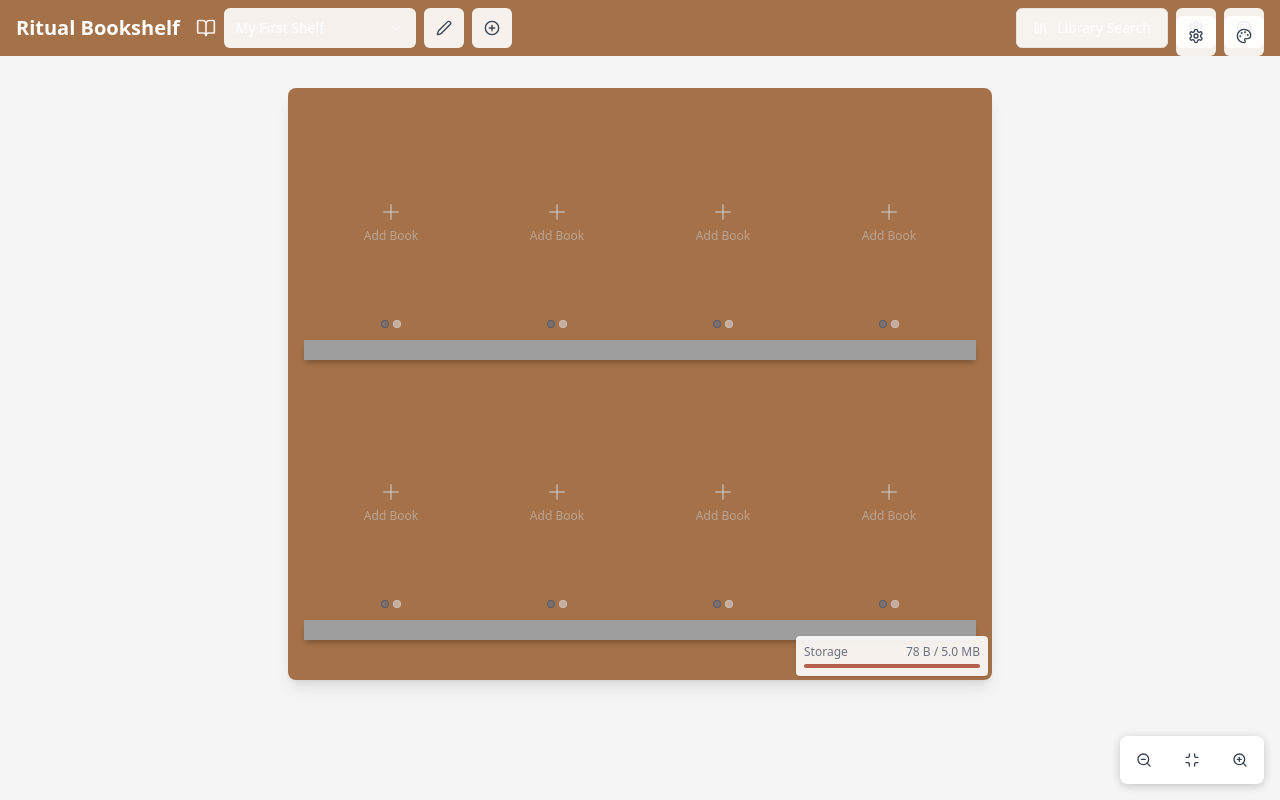
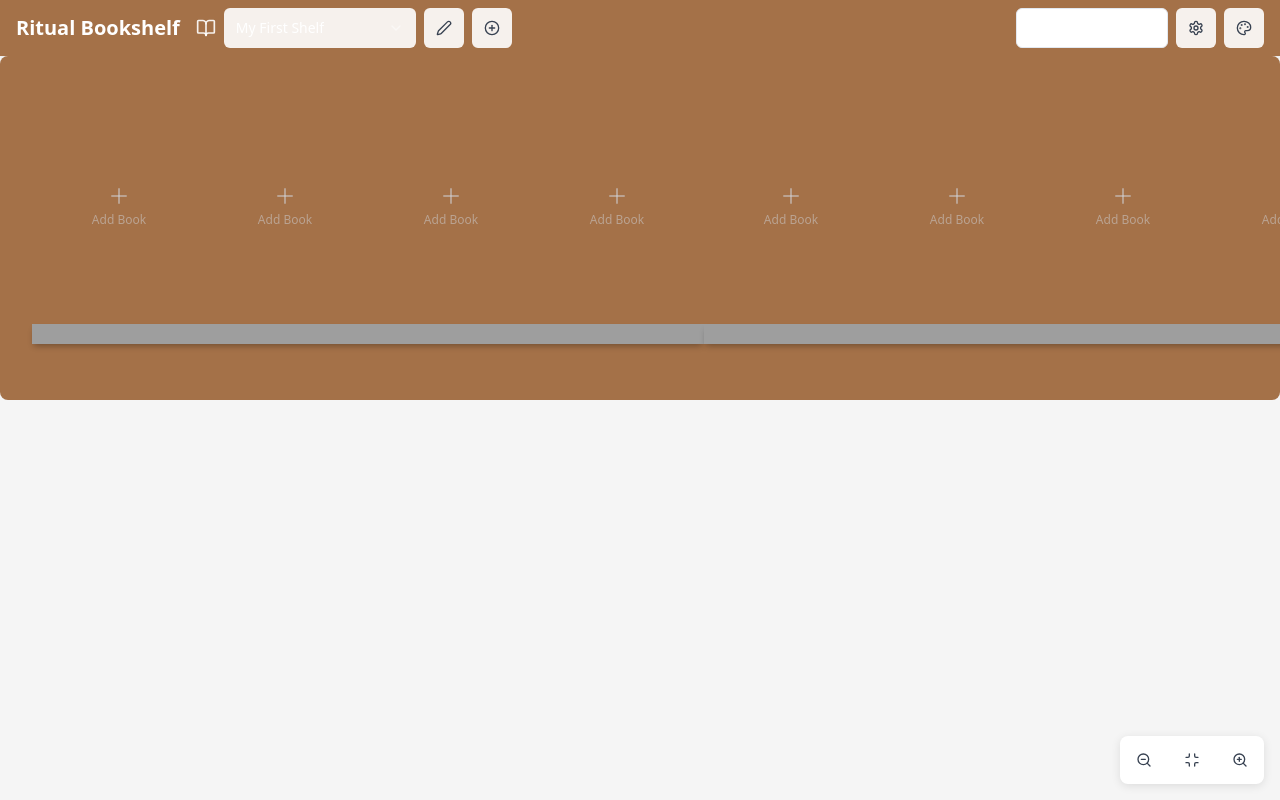
Before and after one commit to hkcm91/ritual-shelf-sticker-book, a React (Vite) app: page / in a window 1280 px wide. Built offline with nearby package versions, Linux system fonts and the light colour scheme; grey boxes are pictures that could not be loaded.

Commit message:
Fix: Customizer options not working properly
Fixes an issue where the customizer options were not functioning as expected.

```diff
--- a/src/components/BookshelfGrid.tsx
+++ b/src/components/BookshelfGrid.tsx
@@ -1,3 +1,52 @@
 
-import BookshelfGrid from './bookshelf/BookshelfGrid';
+import React from 'react';
+import { useBookshelfStore } from '@/store/bookshelfStore';
+import ShelfRow from './bookshelf/ShelfRow';
+
+const BookshelfGrid: React.FC = () => {
+  const { activeShelfId, shelves, container } = useBookshelfStore();
+
+  if (!activeShelfId || !shelves[activeShelfId]) {
+    return <div className="p-4 text-center">No bookshelf selected</div>;
+  }
+
+  const { rows, columns } = shelves[activeShelfId];
+
+  // Apply container customization styles
+  const containerStyles = {
+    backgroundColor: container?.background || '#a47148',
+    backgroundImage: container?.backgroundImage ? `url(${container.backgroundImage})` : 'none',
+    backgroundSize: 'cover',
+    backgroundPosition: 'center',
+    opacity: container?.opacity !== undefined ? container.opacity : 1,
+    borderWidth: `${container?.borderWidth || 0}px`,
+    borderStyle: container?.borderStyle || 'solid',
+    borderColor: container?.borderColor || '#e0e0e0',
+    borderRadius: `${container?.borderRadius || 8}px`,
+    padding: `${container?.padding || 16}px`,
+  };
+
+  return (
+    <div
+      className="w-full h-full overflow-auto"
+      style={containerStyles}
+    >
+      <div
+        className="bookshelf-grid"
+        style={{
+          gridTemplateColumns: `repeat(${columns}, 1fr)`
+        }}
+      >
+        {Array.from({ length: rows }).map((_, rowIndex) => (
+          <ShelfRow
+            key={`row-${rowIndex}`}
+            rowIndex={rowIndex}
+            columns={columns}
+          />
+        ))}
+      </div>
+    </div>
+  );
+};
+
 export default BookshelfGrid;
--- a/src/components/customization/CustomizationContent.tsx
+++ b/src/components/customization/CustomizationContent.tsx
@@ -1,5 +1,5 @@
 
-import React from 'react';
+import React, { useState } from 'react';
 import { Tabs, TabsList, TabsTrigger, TabsContent } from "@/components/ui/tabs";
 import {
   Palette,
@@ -10,7 +10,6 @@ import {
   Layers,
   Brush
 } from "lucide-react";
-import { Button } from "@/components/ui/button";
 import { useBookshelfStore } from "@/store/bookshelfStore";
 
 // Import tab content components
@@ -22,11 +21,11 @@ import HeaderTab from './tabs/HeaderTab';
 import ThemesTab from './tabs/ThemesTab';
 
 const CustomizationContent: React.FC = () => {
-  const { saveCustomization, resetCustomization, activeTheme } = useBookshelfStore();
+  const [activeTab, setActiveTab] = useState('themes');
 
   return (
     <div className="space-y-6">
-      <Tabs defaultValue="themes" className="w-full">
+      <Tabs value={activeTab} onValueChange={setActiveTab} className="w-full">
         <TabsList className="w-full justify-start mb-4 overflow-x-auto">
           <TabsTrigger value="themes" className="flex items-center">
             <Brush className="mr-1 h-4 w-4" /> Themes
--- a/src/components/layout/Header.tsx
+++ b/src/components/layout/Header.tsx
@@ -8,10 +8,22 @@ import ShelfControls from '../ShelfControls';
 import BookSearchDrawer from '../BookSearchDrawer';
 
 const Header: React.FC = () => {
-  const { openCustomizationModal } = useBookshelfStore();
+  const { openCustomizationModal, header } = useBookshelfStore();
+
+  // Apply header customization styles
+  const headerStyles = {
+    backgroundColor: header?.background || '#a47148',
+    backgroundImage: header?.backgroundImage ? `url(${header.backgroundImage})` : 'none',
+    backgroundSize: 'cover',
+    backgroundPosition: 'center',
+    color: header?.textColor || '#ffffff'
+  };
 
   return (
-    <header className="px-4 py-2 flex justify-between items-center shadow-sm">
+    <header
+      className="px-4 py-2 flex justify-between items-center shadow-sm"
+      style={headerStyles}
+    >
       <div className="flex items-center gap-4">
         <h1 className="text-xl font-semibold">Ritual Bookshelf</h1>
 
--- a/src/hooks/useTheme.tsx
+++ b/src/hooks/useTheme.tsx
@@ -5,7 +5,14 @@ import themes, { ThemeName } from '@/themes';
 import { toast } from 'sonner';
 
 export function useTheme() {
-  const { activeTheme, setActiveTheme, page, container, shelfStyling } = useBookshelfStore();
+  const {
+    activeTheme,
+    setActiveTheme,
+    page,
+    container,
+    shelfStyling,
+    header
+  } = useBookshelfStore();
 
   // Apply theme whenever activeTheme changes
   useEffect(() => {
@@ -20,11 +27,6 @@ export function useTheme() {
       if (activeTheme !== 'custom' && activeTheme in themes) {
         const themeKey = activeTheme as keyof typeof themes;
         themeToApply = themes[themeKey];
-      } else if (activeTheme === 'custom') {
-        // For custom theme, we use the current state values
-        // The CSS variables will be applied by the components
-        return;
-      }
 
         // Apply CSS variables to root
         Object.entries(themeToApply.variables).forEach(([key, value]) => {
@@ -42,11 +44,29 @@ export function useTheme() {
             themeToApply.textures.background ? `url(${themeToApply.textures.background})` : 'none'
           );
         }
+      } else if (activeTheme === 'custom') {
+        // For custom theme, we apply the current state values directly
+        document.documentElement.style.setProperty('--page-bg', page?.background || '#f5f5f5');
+        document.documentElement.style.setProperty('--container-bg', container?.background || '#a47148');
+        document.documentElement.style.setProperty('--shelf-color', shelfStyling?.color || '#8B5A2B');
+        document.documentElement.style.setProperty('--header-bg', header?.background || '#a47148');
+        document.documentElement.style.setProperty('--header-text', header?.textColor || '#ffffff');
+
+        // Apply background images
+        document.documentElement.style.setProperty(
+          '--page-bg-image',
+          page?.backgroundImage ? `url(${page.backgroundImage})` : 'none'
+        );
+        document.documentElement.style.setProperty(
+          '--shelf-texture',
+          shelfStyling?.backgroundImage ? `url(${shelfStyling.backgroundImage})` : 'none'
+        );
+      }
     } catch (error) {
       console.error('Error applying theme:', error);
       toast.error('Error applying theme');
     }
-  }, [activeTheme]);
+  }, [activeTheme, page, container, shelfStyling, header]);
 
   // Determine if the current state is a custom theme or matches a predefined theme
   const isCustomTheme = () => {
@@ -65,7 +85,8 @@ export function useTheme() {
       '--page-bg': page?.background || '#f5f5f5',
       '--container-bg': container?.background || '#a47148',
       '--shelf-color': shelfStyling?.color || '#8B5A2B',
-      // Add more variables as needed
+      '--header-bg': header?.background || '#a47148',
+      '--header-text': header?.textColor || '#ffffff',
     },
     textures: {
       shelf: shelfStyling?.backgroundImage || '',
--- a/src/index.css
+++ b/src/index.css
@@ -5,57 +5,65 @@
 
 @layer base {
   :root {
-    --background: 35 30% 95%;
-    --foreground: 20 14.3% 4.1%;
+    /* Base theme variables */
+    --page-bg: #f5f5f5;
+    --container-bg: #a47148;
+    --shelf-color: #8B5A2B;
+    --header-bg: #a47148;
+    --header-text: #ffffff;
+
+    /* Component colors */
+    --background: 0 0% 100%;
+    --foreground: 222.2 84% 4.9%;
 
     --card: 0 0% 100%;
-    --card-foreground: 20 14.3% 4.1%;
+    --card-foreground: 222.2 84% 4.9%;
 
     --popover: 0 0% 100%;
-    --popover-foreground: 20 14.3% 4.1%;
+    --popover-foreground: 222.2 84% 4.9%;
 
-    --primary: 30 60% 50%;
+    --primary: 222.2 47.4% 11.2%;
     --primary-foreground: 210 40% 98%;
 
-    --secondary: 12 40% 50%;
-    --secondary-foreground: 210 40% 98%;
+    --secondary: 210 40% 96.1%;
+    --secondary-foreground: 222.2 47.4% 11.2%;
 
     --muted: 210 40% 96.1%;
     --muted-foreground: 215.4 16.3% 46.9%;
 
-    --accent: 24 67% 50%;
+    --accent: 210 40% 96.1%;
     --accent-foreground: 222.2 47.4% 11.2%;
 
     --destructive: 0 84.2% 60.2%;
     --destructive-foreground: 210 40% 98%;
 
-    --border: 20 5.9% 90%;
-    --input: 20 5.9% 90%;
-    --ring: 24 67% 50%;
+    --border: 214.3 31.8% 91.4%;
+    --input: 214.3 31.8% 91.4%;
+    --ring: 222.2 84% 4.9%;
 
     --radius: 0.5rem;
   }
 
   .dark {
-    --background: 20 14.3% 10.2%;
+    --background: 222.2 84% 4.9%;
     --foreground: 210 40% 98%;
 
-    --card: 20 14.3% 4.1%;
+    --card: 222.2 84% 4.9%;
     --card-foreground: 210 40% 98%;
 
-    --popover: 20 14.3% 4.1%;
+    --popover: 222.2 84% 4.9%;
     --popover-foreground: 210 40% 98%;
 
-    --primary: 30 60% 50%;
+    --primary: 210 40% 98%;
     --primary-foreground: 222.2 47.4% 11.2%;
 
-    --secondary: 12 40% 50%;
+    --secondary: 217.2 32.6% 17.5%;
     --secondary-foreground: 210 40% 98%;
 
     --muted: 217.2 32.6% 17.5%;
     --muted-foreground: 215 20.2% 65.1%;
 
-    --accent: 24 67% 50%;
+    --accent: 217.2 32.6% 17.5%;
     --accent-foreground: 210 40% 98%;
 
     --destructive: 0 62.8% 30.6%;
@@ -63,7 +71,7 @@
 
     --border: 217.2 32.6% 17.5%;
     --input: 217.2 32.6% 17.5%;
-    --ring: 24 67% 50%;
+    --ring: 212.7 26.8% 83.9%;
   }
 }
 
@@ -71,65 +79,89 @@
   * {
     @apply border-border;
   }
-
   body {
     @apply bg-background text-foreground;
   }
+
+  /* Custom scrollbar styling */
+  ::-webkit-scrollbar {
+    width: 8px;
+    height: 8px;
   }
 
-@layer components {
-  .book-slot {
-    @apply relative w-20 h-32 sm:w-24 sm:h-36 md:w-28 md:h-40 xl:w-32 xl:h-48
-           bg-transparent rounded-md
-           flex items-center justify-center cursor-pointer transition-all;
+  ::-webkit-scrollbar-track {
+    background: rgba(0, 0, 0, 0.05);
+    border-radius: 4px;
   }
 
-  .book-slot.empty {
-    @apply hover:bg-gray-50/30;
+  ::-webkit-scrollbar-thumb {
+    background: rgba(0, 0, 0, 0.2);
+    border-radius: 4px;
   }
 
-  .book {
-    @apply w-[90%] h-[90%] rounded-sm animate-book-added;
+  ::-webkit-scrollbar-thumb:hover {
+    background: rgba(0, 0, 0, 0.3);
+  }
 }
 
-  .progress-bar {
-    @apply absolute bottom-0 left-0 h-1 bg-green-500;
+/* Bookshelf grid styles */
+.bookshelf-grid {
+  display: grid;
+  width: 100%;
+  margin: 0 auto;
+  padding: 1rem;
+  grid-gap: 0;
+  grid-auto-rows: minmax(150px, auto);
 }
 
-  .wood-shelf {
-    @apply relative w-full shadow-md;
+/* Book slot styles */
+.book-slot {
+  position: relative;
+  height: 100%;
+  display: flex;
+  align-items: center;
+  justify-content: center;
+  transition: transform 0.2s;
 }
 
-  .bookshelf-wrapper {
-    @apply max-w-full overflow-x-auto;
+.book-slot.empty:hover {
+  background-color: var(--slot-empty-hover-bg, rgba(255, 255, 255, 0.1));
 }
 
-  .bookshelf-container {
-    @apply w-max mx-auto transition-transform duration-200;
+/* Slot placeholder */
+.slot-placeholder {
+  border: 2px dashed rgba(0, 0, 0, 0.2);
+  background-color: rgba(255, 255, 255, 0.3);
+  transition: all 0.2s;
 }
 
-  /* New toggle container and dot styles */
-  .slot-toggle-container {
-    @apply absolute bottom-1 left-1/2 -translate-x-1/2;
-    @apply flex items-center gap-1;
-    @apply z-10;
+/* Book cover image */
+.book-cover-image {
+  max-height: 100%;
+  max-width: 100%;
+  height: auto;
+  width: auto;
+  object-fit: contain;
+  box-shadow: 0 4px 8px rgba(0, 0, 0, 0.1);
+  transition: transform 0.2s;
 }
 
-  .book-toggle-dot,
-  .sticker-toggle-dot {
-    @apply w-2 h-2 rounded-full;
-    @apply bg-gray-200/50 border border-gray-300/50;
-    @apply cursor-pointer transition-colors duration-150;
-    @apply hover:bg-gray-300/60 hover:border-gray-400/60;
+/* Shelf styling */
+.shelf-row {
+  position: relative;
+  margin-bottom: 1rem;
 }
 
-  .book-toggle-dot.active,
-  .sticker-toggle-dot.active {
-    @apply bg-gray-500/70 border-gray-600/70;
+.shelf-background {
+  position: absolute;
+  bottom: 0;
+  left: 0;
+  right: 0;
+  height: var(--shelf-thickness, 20px);
+  background-color: var(--shelf-color, #8B5A2B);
+  background-image: var(--shelf-texture, none);
+  background-size: 100px 100px;
+  background-repeat: repeat;
+  opacity: var(--shelf-opacity, 1);
+  box-shadow: 0 2px 4px rgba(0, 0, 0, 0.2);
 }
-
-  @keyframes book-added {
-    0% { transform: translateY(20px); opacity: 0; }
-    100% { transform: translateY(0); opacity: 1; }
-  }
-}
--- a/src/pages/Index.tsx
+++ b/src/pages/Index.tsx
@@ -12,7 +12,7 @@ import CustomizationModal from '@/components/customization/CustomizationModal';
 import ZoomControls from '@/components/ZoomControls';
 
 const Index = () => {
-  const { shelves, activeShelfId, ui } = useBookshelfStore();
+  const { shelves, activeShelfId, ui, page } = useBookshelfStore();
   const [isNewShelfModalOpen, setIsNewShelfModalOpen] = useState(false);
   const [newShelfName, setNewShelfName] = useState("");
   const [isRenameModalOpen, setIsRenameModalOpen] = useState(false);
@@ -41,8 +41,18 @@ const Index = () => {
   const shelvesData = shelves as Record<string, ShelfData>;
   const currentShelf = activeShelfId ? shelvesData[activeShelfId] : null;
 
+  // Apply page background styles
+  const pageStyles = {
+    backgroundColor: page?.background || '#f5f5f5',
+    backgroundImage: page?.backgroundImage ? `url(${page.backgroundImage})` : 'none',
+    backgroundSize: page?.backgroundSize || 'cover',
+    backgroundRepeat: page?.backgroundRepeat || 'no-repeat',
+    backgroundPosition: page?.backgroundPosition || 'center',
+    backgroundAttachment: page?.backgroundAttachment || 'fixed'
+  };
+
   return (
-    <div className="min-h-screen flex flex-col">
+    <div className="min-h-screen flex flex-col" style={pageStyles}>
       <Header />
 
       <div className="flex-grow w-full overflow-auto">
```
Also changed, not shown: src/components/customization/CustomizationModal.tsx (+6 -2 lines). Lines whose indentation alone changed are shown as unchanged.
